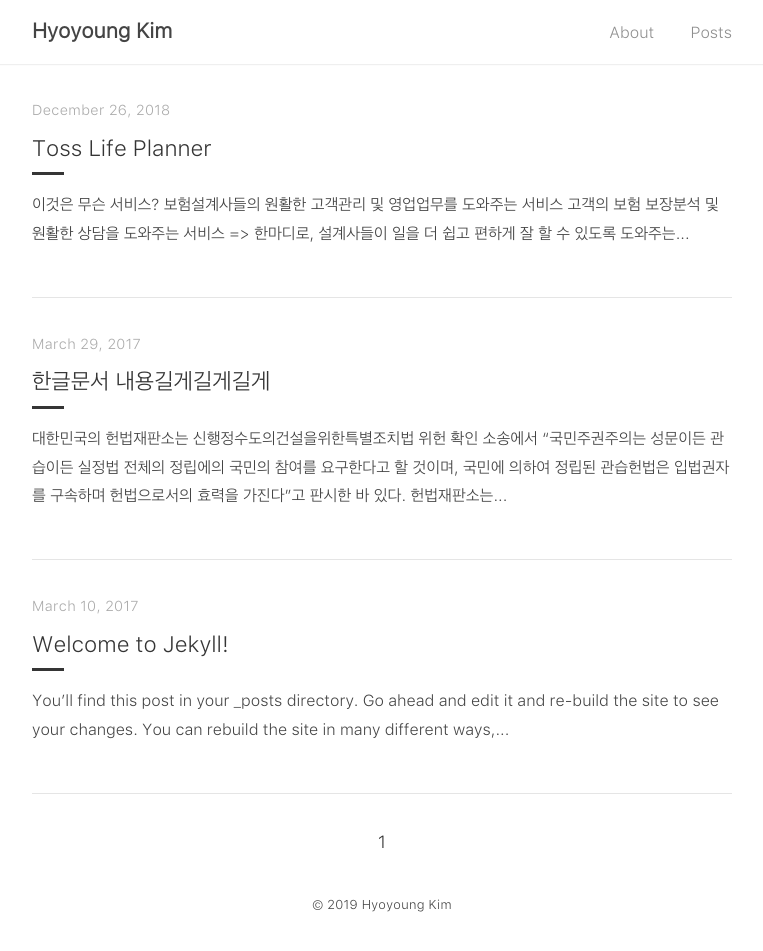
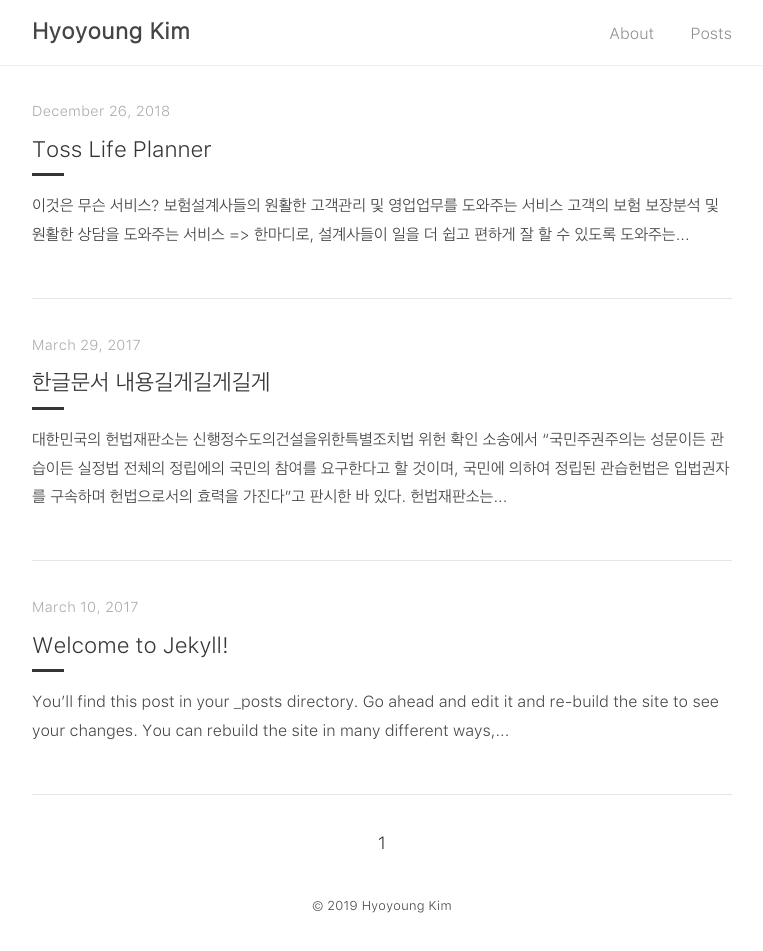
Before and after one commit to hyngkm/hyngkm.github.io, a Jekyll site: the page built from index.html, in a window 1280 px wide. Shown: the whole page, without its empty margins (258-1021 px from the left). Built offline with Jekyll 4.4.1, drawn with Linux system fonts in a browser that asks for light colours; the list of posts is cut into pages by our own code.

Commit message:
Update _layout.scss

```diff
--- a/_sass/tale/_layout.scss
+++ b/_sass/tale/_layout.scss
@@ -24,8 +24,9 @@ footer,
   }
 
   &-title {
-    font-size: 1.3em;
+    font-size: 1.4em;
     font-weight: bold;
+    letter-spacing: 0.6px;
     @include transition(all .2s ease-out);
     color: $default-color;
     display: inline-block;
```
